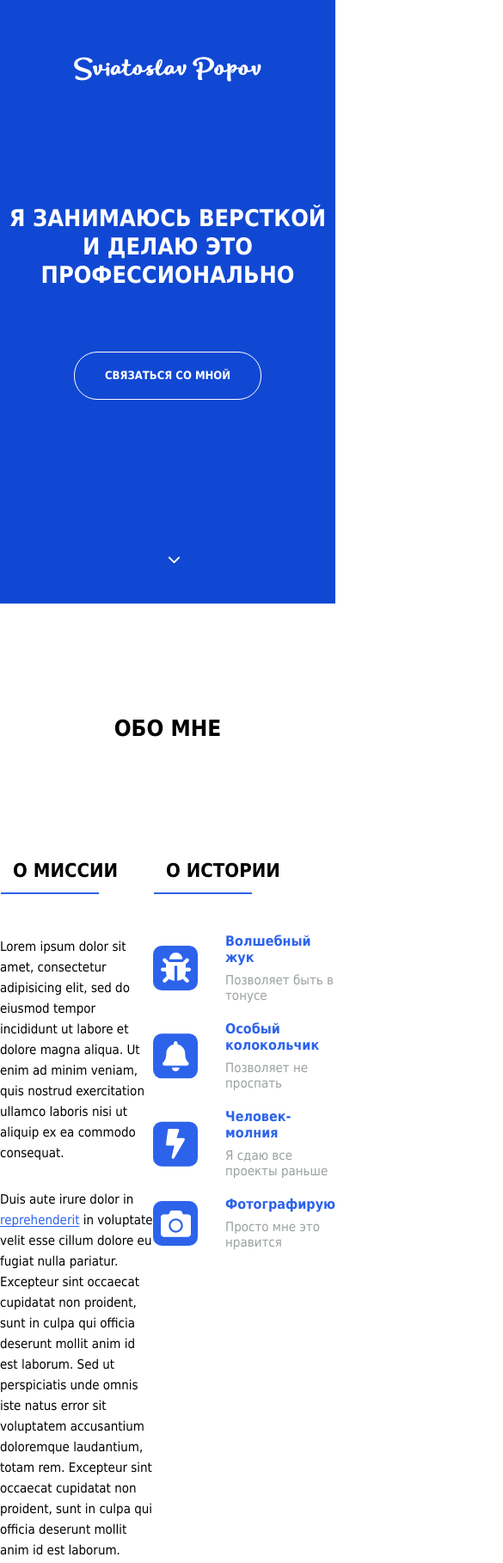
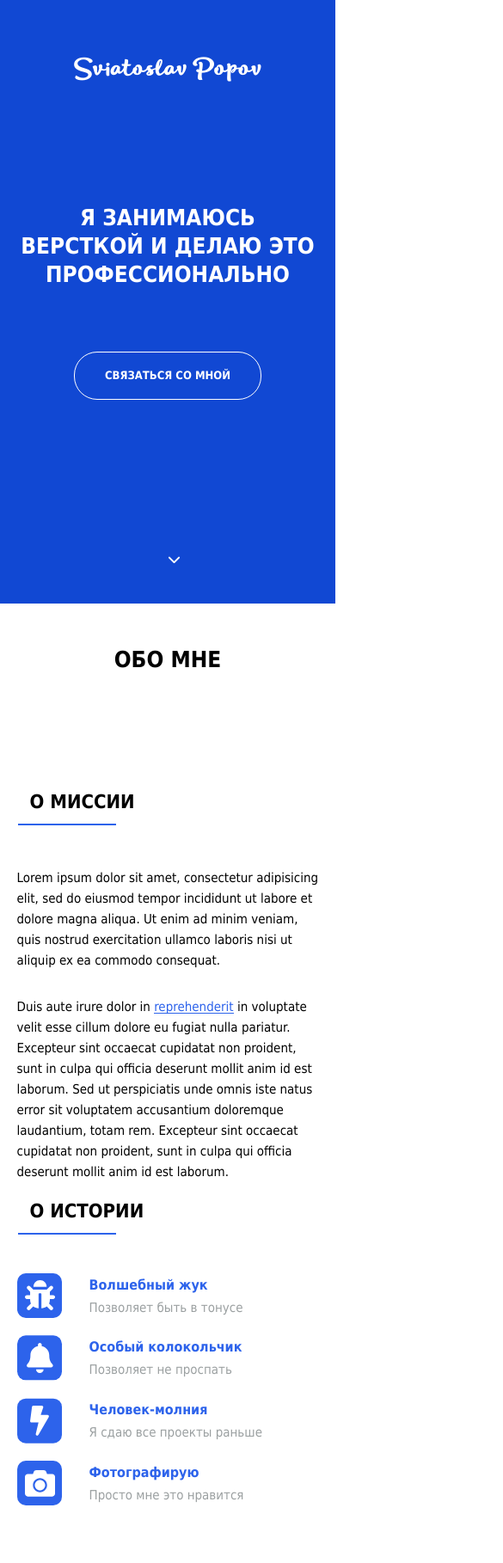
Before and after one commit to Sviatoslove/about_me_4, a plain HTML site: page index.html in a window 390 px wide. Shown: the top 1818 px of the page at 86% size, 585 px wide, since content can reach past the window. Drawn offline with Linux system fonts and the light colour scheme; files whose address does not match are found by name.

Commit message:
media_end

```diff
--- /dev/null
+++ b/css/media.css
@@ -0,0 +1,61 @@
+/*---------------------- 'Media Queries'-------------- */
+
+/* 992- 1200px */
+@media screen and (max-width: 1200px) {
+  .container {
+    width: 940px;
+  }
+  .mission {
+    width: 65%;
+  }
+}
+/* 768-992px */
+@media screen and (max-width: 992px) {
+  .container {
+    width: 700px;
+  }
+  .mission {
+    width: 55%;
+  }
+  .fio {
+    margin: 0;
+  }
+}
+/* 576-768px */
+@media screen and (max-width: 768px) {
+  .container {
+    width: 520px;
+  }
+  .about_me {
+    padding: 50px 0;
+  }
+  .essence {
+    flex-direction: column;
+  }
+  .mission {
+    width: 100%;
+    margin-bottom: 20px;
+  }
+}
+/* 320-576px  */
+@media screen and (max-width: 576px) {
+  .container {
+    width: 90%;
+  }
+  .author_title {
+    font-size: 26px;
+  }
+  .because_item {
+    width: 30%;
+  }
+  .footer {
+    padding: 20px 0 20px;
+  }
+  .rights {
+    flex-direction: column;
+  }
+  .rights_details {
+    margin-bottom: 10px;
+    text-align: center;
+  }
+}
--- a/index.html
+++ b/index.html
@@ -11,6 +11,7 @@
     <link rel="stylesheet" href="css/about_me.css">
     <link rel="stylesheet" href="css/need_me.css">
     <link rel="stylesheet" href="css/rights.css">
+    <link rel="stylesheet" href="css/media.css">
 </head>
 <body>
     <header class="header">
```
